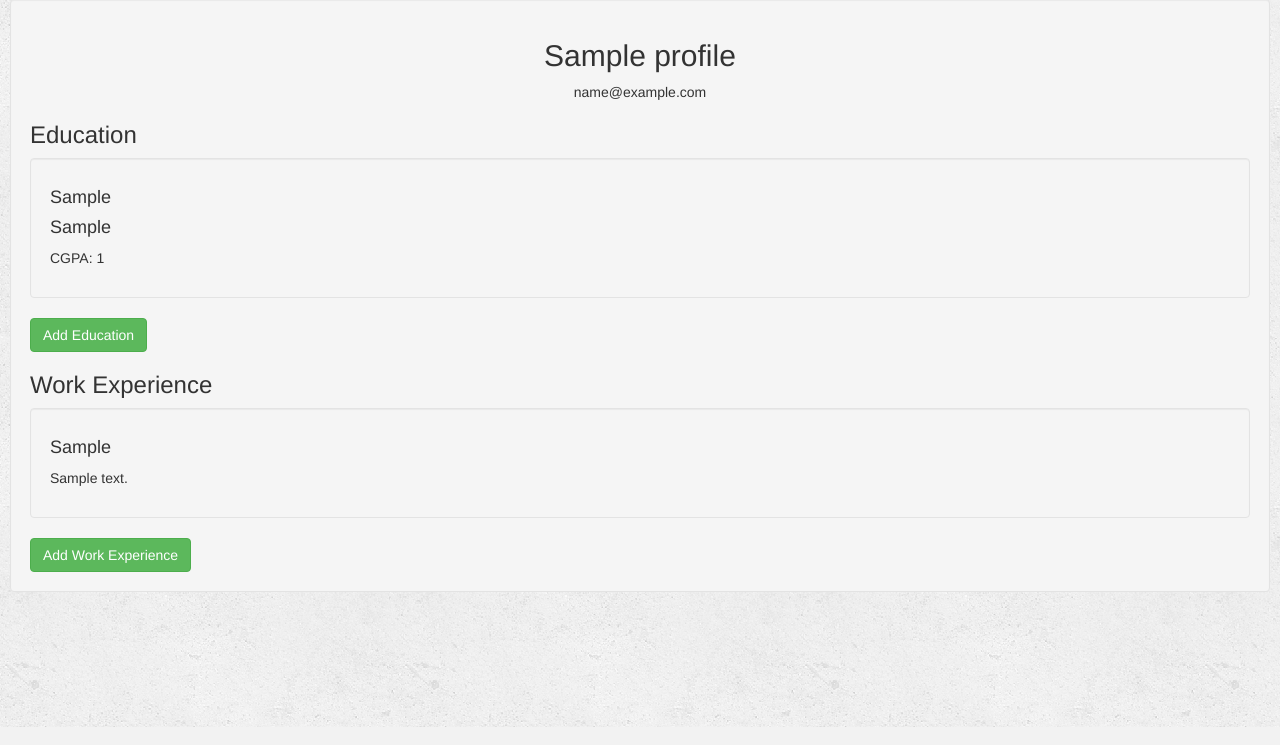
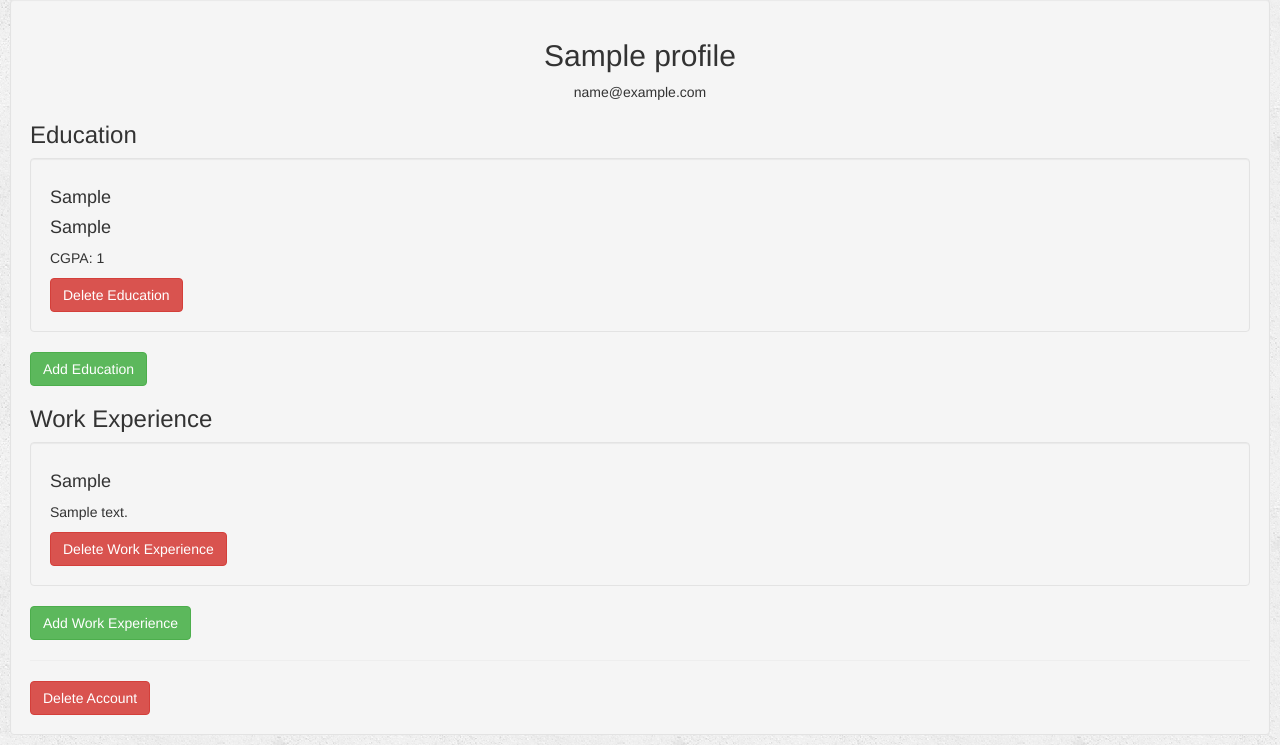
Before and after one commit to yshshrm/internO, a Django app: page /user/ in a window 1280 px wide. Shown: the part 73-818 px from the top of the page. Run offline with Django 3.2, Linux system fonts and the light colour scheme; a user stored in the database is signed in; tables that the repository leaves empty hold one stand-in row (values such as "Sample post"); some libraries are stand-ins or nearby versions.

Commit message:
Education and work experience buttons

```diff
--- a/internship/templates/user/my_details.html
+++ b/internship/templates/user/my_details.html
@@ -12,8 +12,14 @@
     {% for e in education %}
     <div class="well">
         <h4>{{e.college}}</h4> <h4>{{e.degree}}</h4><p> CGPA: {{e.gpa}}</p>
+        <form action="{% url 'delete_education' e.id %}" method="post">
+            {% csrf_token %}
+            <input type="submit" value="Delete Education" class="btn btn-danger">
+        </form>
     </div>
+
     {% endfor %}
+
     <form action="{% url 'add_education' %}" method="post">
         {% csrf_token %}
         <input type="submit" value="Add Education" class="btn btn-success">
@@ -24,7 +30,12 @@
     {% for w in work %}
     <div class="well">
         <h4>{{w.company}}</h4> <p> {{w.description}}</p>
+        <form action="{% url 'delete_work' w.id %}" method="post">
+            {% csrf_token %}
+            <input type="submit" value="Delete Work Experience" class="btn btn-danger">
+        </form>
     </div>
+
 
     {% endfor %}
     <form action="{% url 'add_work' %}" method="post">
@@ -32,6 +43,13 @@
         <input type="submit" value="Add Work Experience" class="btn btn-success">
     </form>
 
+    <hr />
+
+    <form action="{% url 'delete_user' %}" method="post">
+        {% csrf_token %}
+        <input type="submit" value="Delete Account" class="btn btn-danger">
+    </form>
+
     {% endif %}
 </div>
 
--- a/internship/urls.py
+++ b/internship/urls.py
@@ -10,6 +10,7 @@ urlpatterns = [
     url(r'^login/$', views.login_x, name = 'login_x'),
     url(r'^login_auth$', views.login_button, name='login_auth'),
     url(r'^logout/$', views.logout_button, name = 'logout_button'),
+    url(r'^delete_user/$', views.delete_user, name="delete_user"),
 
     url(r'^user/$', views.user, name='user'),
     url(r'^user/(?P<u_id>[0-9]+)$', views.user_detail, name='user_detail'),
@@ -18,6 +19,8 @@ urlpatterns = [
     url(r'^add_work_button', views.add_work_button, name='add_work_button'),
     url(r'^user/add_education', views.add_education, name='add_education'),
     url(r'^add_education_button', views.add_education_button, name='add_education_button'),
+    url(r'^delete_education/(?P<xid>[0-9]+)', views.delete_education, name='delete_education'),
+    url(r'^delete_work/(?P<xid>[0-9]+)', views.delete_work, name='delete_work'),
 
     url(r'^internships/$', views.internships, name = 'internships'),
     url(r'^internships/add$', views.internship_add, name = 'internship_add'),
--- a/internship/views.py
+++ b/internship/views.py
@@ -29,6 +29,23 @@ def login_button(request):
 def logout_button(request):
     logout(request)
     return redirect( '/')
+
+def delete_user(request):
+    uid = request.user.id
+    i = Profile.objects.get(id = uid)
+    logout(request)
+    i.delete()
+    return redirect('/')
+
+def delete_education(request, xid):
+    e = Education.objects.get(id = xid)
+    e.delete()
+    return redirect('/user')
+
+def delete_work(request, xid):
+    w = WorkEx.objects.get(id = xid)
+    w.delete()
+    return redirect('/user')
 
 def register_choice(request):
     return render(request, 'internship/register.html')
```
